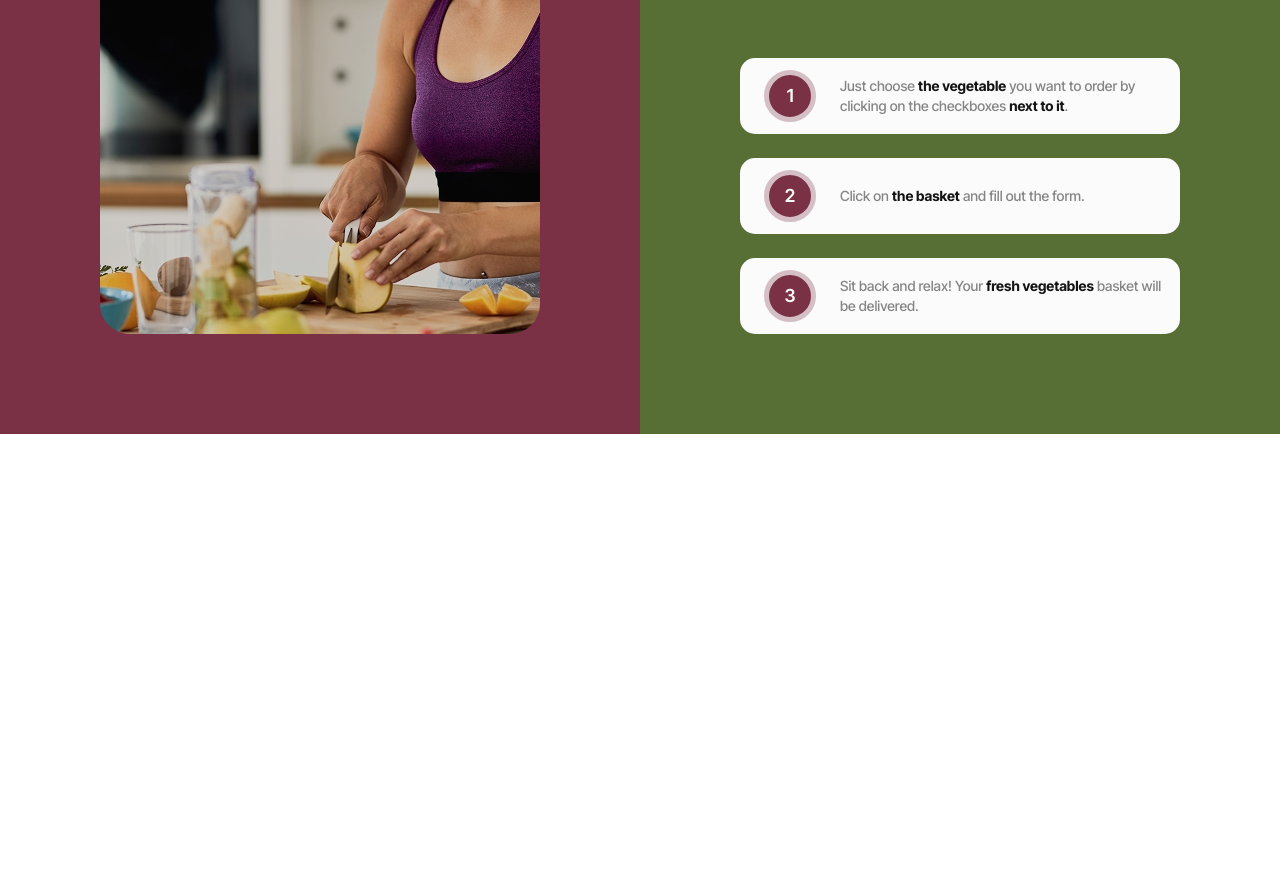
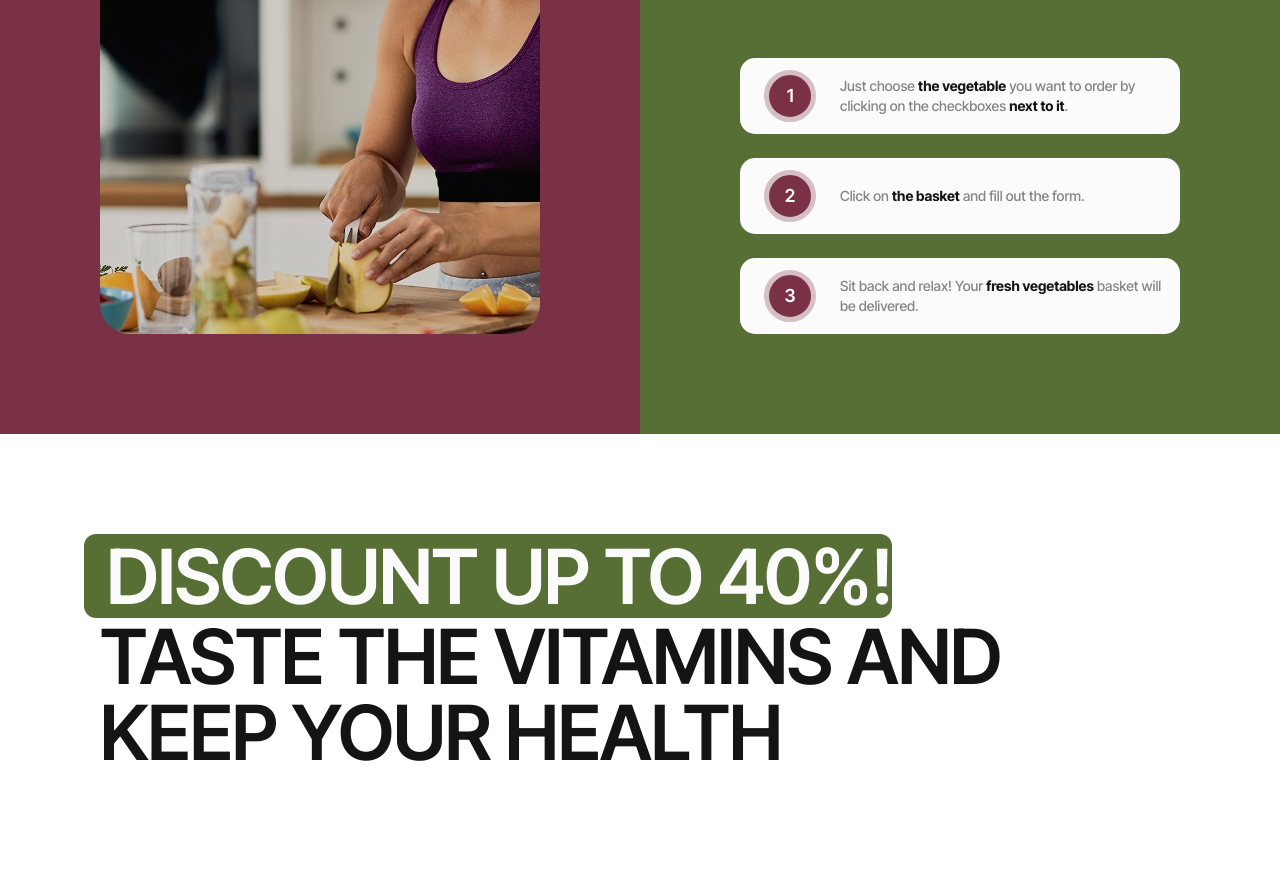
Before and after one commit to Oleksandr46/Green-Harvest, a website built with Vite: page src/index.html in a window 1280 px wide. Shown: the part 1122-1995 px from the top of the page. Before the commit the page ends 1596 px from the top, so only its background shows below. Built offline with nearby package versions, Linux system fonts and the light colour scheme.

Commit message:
add advertisement and corect base css

```diff
--- /dev/null
+++ b/src/css/advertisement.css
@@ -0,0 +1,52 @@
+.advertisement {
+}
+.advertisement-container {
+}
+.container {
+}
+
+.advertisement-text {
+  font-weight: 600;
+  font-size: 48px;
+  line-height: 1.08;
+  letter-spacing: -0.01em;
+  text-transform: uppercase;
+  color: #141414;
+  width: 100%;
+}
+.discount {
+  display: flex;
+  width: fit-content;
+  border: 1px solid #000;
+  border-radius: 12px;
+  /* max-width: 335px;
+  min-height: 102px; */
+  background: #576f35;
+  color: #fbfbfb;
+}
+@media only screen and (min-width: 768px) {
+  .advertisement-text {
+    font-size: 64px;
+    line-height: 1;
+  }
+  .discount {
+    align-items: flex-end;
+    border: none;
+    width: 675px;
+    height: 86px;
+  }
+}
+@media only screen and (min-width: 1280px) {
+  .advertisement-text {
+    font-size: 76px;
+    letter-spacing: -1.14px;
+    max-width: 1080px;
+  }
+  .discount {
+    align-items: center;
+    justify-content: flex-end;
+    width: 808px;
+    height: 84px;
+    margin-left: -16px;
+  }
+}
--- a/src/css/base.css
+++ b/src/css/base.css
@@ -14,6 +14,23 @@ body {
 img {
   height: auto;
   width: 100%;
+}
+.works-right-side,
+.advertisement,
+.vegetables,
+.reviews,
+.your-order {
+  padding: 80px 0;
+}
+
+@media only screen and (min-width: 768px) {
+  .works-right-side,
+  .advertisement,
+  .vegetables,
+  .reviews,
+  .your-order {
+    padding: 100px 0;
+  }
 }
 .btn {
   align-items: center;
--- a/src/css/container.css
+++ b/src/css/container.css
@@ -5,6 +5,7 @@
   margin: 0 auto;
   padding: 0 20px;
 }
+
 /* Styles for Tablet devices */
 @media only screen and (min-width: 768px) {
   .container {
--- a/src/css/styles.css
+++ b/src/css/styles.css
@@ -14,4 +14,5 @@
 @import url('./header.css');
 @import url('./hero.css');
 @import url('./how-it-works.css');
+@import url('./advertisement.css');
 @import url('./footer.css');
--- a/src/index.html
+++ b/src/index.html
@@ -27,6 +27,7 @@
     <main>
       <load src="./partials/hero.html" />
       <load src="./partials/how-it-works.html" />
+      <load src="./partials/advertisement.html" />
     </main>
 
     <load src="./partials/footer.html" />
--- /dev/null
+++ b/src/partials/advertisement.html
@@ -0,0 +1,9 @@
+<section class="advertisement">
+  <div class="advertisement-container container">
+    <h2 class="visually-hidden">Advertisement</h2>
+    <p class="advertisement-text">
+      <spam class="discount">Discount up to 40%!</spam>Taste the vitamins and
+      keep your health
+    </p>
+  </div>
+</section>
```
